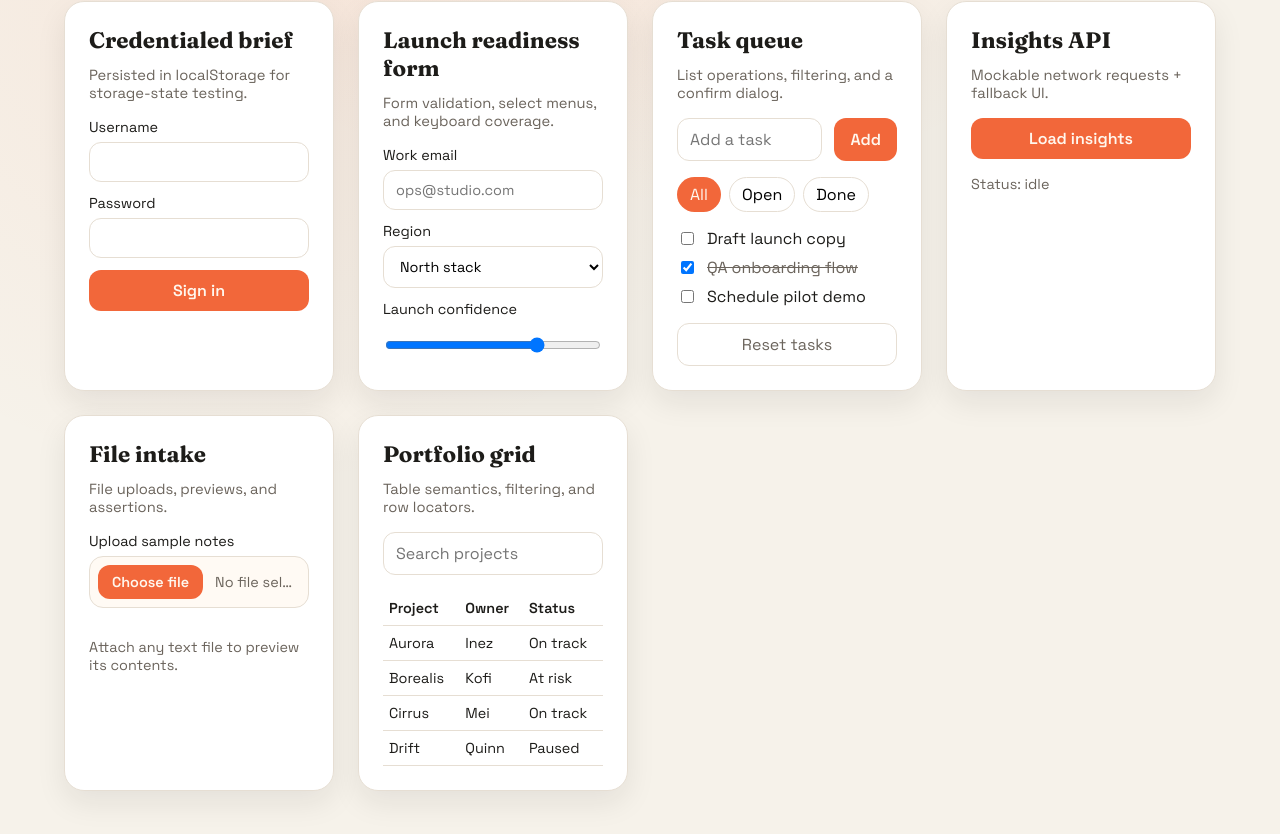
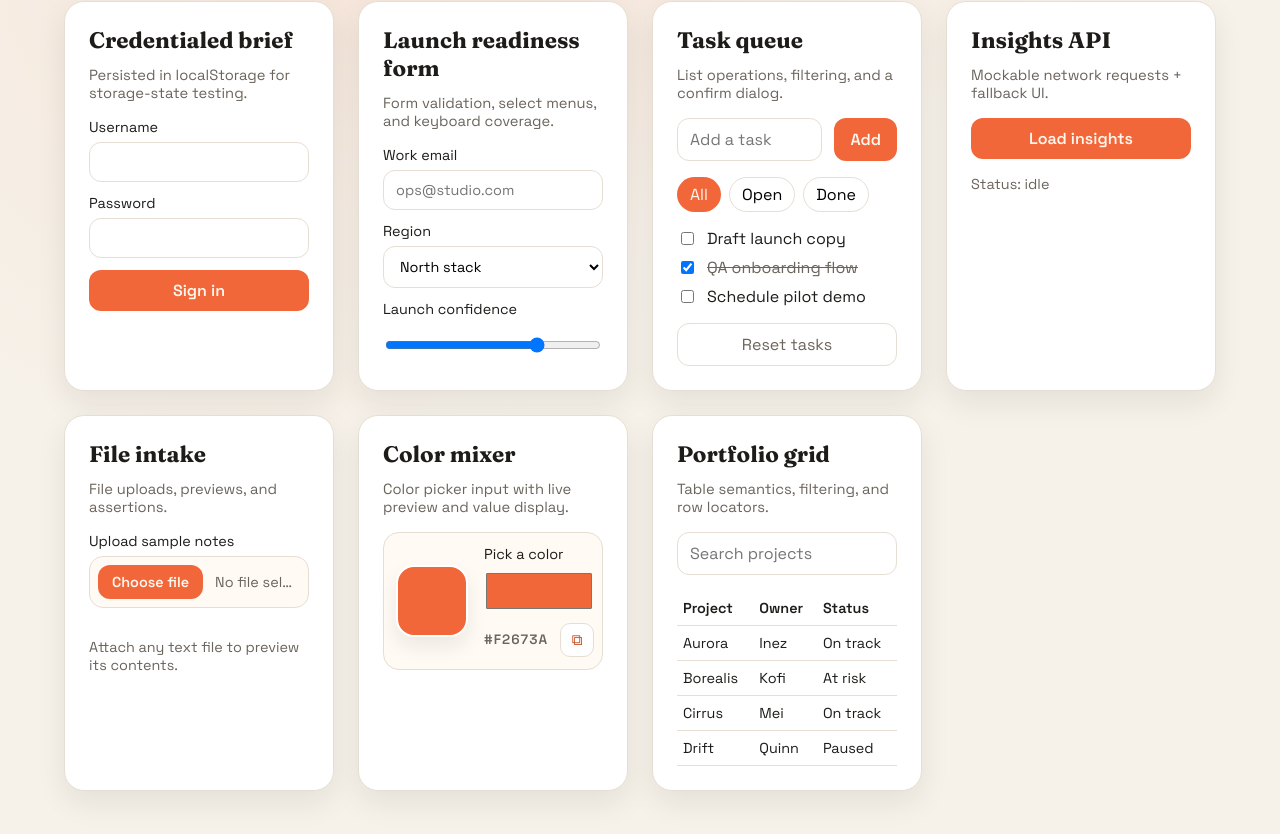
Before and after one commit to marcbey/playwright-test, a React (Vite) app: page / in a window 1280 px wide. Shown: the part 444-1278 px from the top of the page. Built offline with nearby package versions, Linux system fonts and the light colour scheme.

Commit message:
style: align color copy icon

```diff
--- a/src/App.jsx
+++ b/src/App.jsx
@@ -48,6 +48,8 @@ export default function App() {
   const [filePreview, setFilePreview] = useState(null);
   const [search, setSearch] = useState('');
   const [region, setRegion] = useState('north');
+  const [accentColor, setAccentColor] = useState('#f2673a');
+  const [copyStatus, setCopyStatus] = useState('idle');
 
   useEffect(() => {
     const interval = window.setInterval(() => {
@@ -154,6 +156,22 @@ export default function App() {
       size: file.size,
       snippet: text.slice(0, 120),
     });
+  };
+
+  const copyColor = async () => {
+    try {
+      await navigator.clipboard.writeText(accentColor.toUpperCase());
+      setCopyStatus('copied');
+    } catch {
+      const input = document.createElement('input');
+      input.value = accentColor.toUpperCase();
+      document.body.appendChild(input);
+      input.select();
+      document.execCommand('copy');
+      document.body.removeChild(input);
+      setCopyStatus('copied');
+    }
+    window.setTimeout(() => setCopyStatus('idle'), 1500);
   };
 
   return (
@@ -391,6 +409,37 @@ export default function App() {
           )}
         </section>
 
+        <section className="card" aria-labelledby="color-title">
+          <div className="card-header">
+            <h2 id="color-title">Color mixer</h2>
+            <p>Color picker input with live preview and value display.</p>
+          </div>
+          <div className="color-picker">
+            <div className="swatch" style={{ '--swatch': accentColor }} />
+            <div className="color-controls">
+              <label className="field">
+                Pick a color
+                <input
+                  type="color"
+                  value={accentColor}
+                  onChange={(event) => setAccentColor(event.target.value)}
+                />
+              </label>
+              <div className="color-actions">
+                <div className="color-value">{accentColor.toUpperCase()}</div>
+                <button
+                  className="icon-button"
+                  type="button"
+                  aria-label="Copy color"
+                  onClick={copyColor}
+                >
+                  {copyStatus === 'copied' ? '✓' : '⧉'}
+                </button>
+              </div>
+            </div>
+          </div>
+        </section>
+
         <section className="card" aria-labelledby="table-title">
           <div className="card-header">
             <h2 id="table-title">Portfolio grid</h2>
--- a/src/styles.css
+++ b/src/styles.css
@@ -365,6 +365,73 @@ button.ghost {
   white-space: nowrap;
 }
 
+.color-picker {
+  display: grid;
+  grid-template-columns: auto 1fr;
+  gap: 16px;
+  align-items: center;
+  padding: 12px;
+  border: 1px solid var(--stroke);
+  border-radius: 16px;
+  background: #fffaf4;
+}
+
+.swatch {
+  width: 72px;
+  height: 72px;
+  border-radius: 18px;
+  background: var(--swatch);
+  border: 2px solid #fff;
+  box-shadow: 0 10px 20px var(--shadow);
+}
+
+.color-controls {
+  display: grid;
+  gap: 10px;
+}
+
+.color-controls input[type='color'] {
+  width: 100%;
+  height: 44px;
+  border: none;
+  background: transparent;
+  padding: 0;
+}
+
+.color-value {
+  font-weight: 600;
+  color: var(--muted);
+  letter-spacing: 0.08em;
+  font-size: 0.85rem;
+  min-width: 0;
+}
+
+.color-actions {
+  display: flex;
+  align-items: center;
+  gap: 12px;
+  flex-wrap: nowrap;
+}
+
+
+.icon-button {
+  width: 34px;
+  height: 34px;
+  border-radius: 10px;
+  border: 1px solid var(--stroke);
+  background: #fff;
+  display: inline-flex;
+  align-items: center;
+  justify-content: center;
+  font-size: 0.95rem;
+  cursor: pointer;
+  color: var(--accent-deep);
+}
+
+.icon-button:hover {
+  background: #fff1e6;
+}
+
 .muted {
   color: var(--muted);
   font-size: 0.9rem;
```
Also changed, not shown: 1 other file (tests, documents, lock files or other folders).
